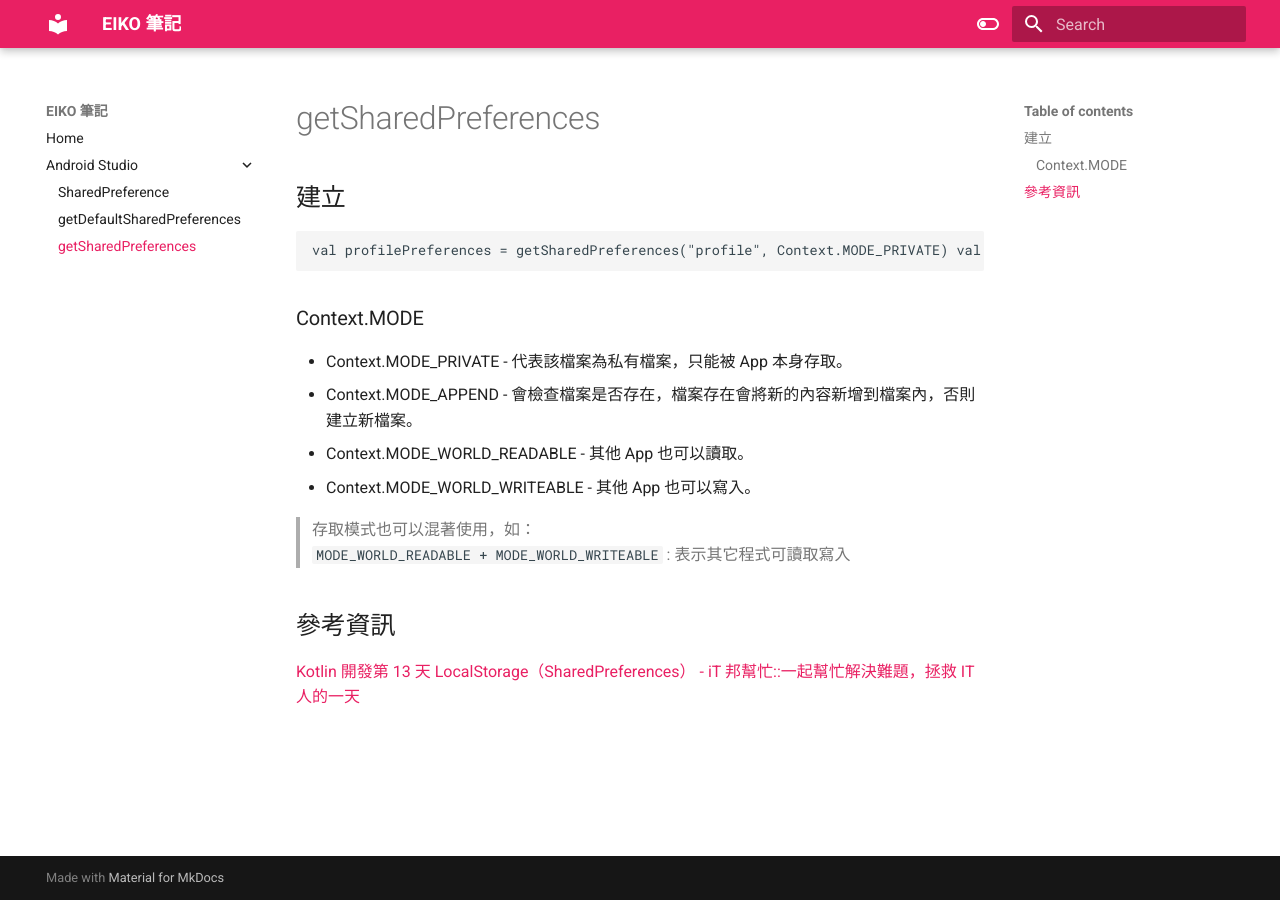
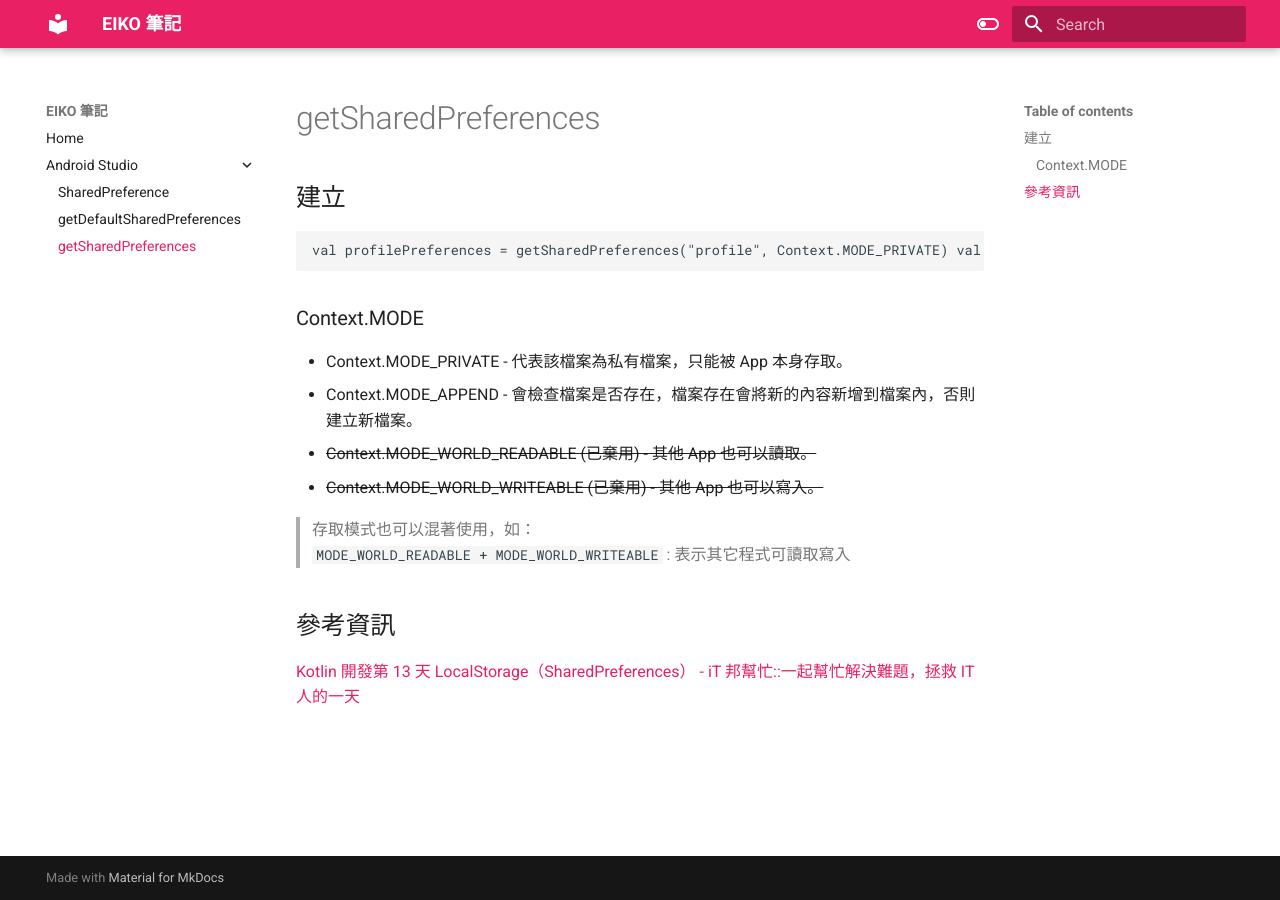
Before and after one commit to eikoSarah/obnote-publish, an MkDocs documentation site: the page built from docs/Android Studio/getSharedPreferences.md, in a window 1280 px wide. Built offline with MkDocs 1.6.1 and Material for MkDocs 9.7.7, drawn with Linux system fonts in a browser that asks for light colours.

Commit message:
改變SharedPref使用方式介紹

```diff
--- a/docs/Android Studio/getSharedPreferences.md
+++ b/docs/Android Studio/getSharedPreferences.md
@@ -7,8 +7,8 @@ val profilePreferences = getSharedPreferences("profile", Context.MODE_PRIVATE) v
 ### Context.MODE
 -   Context.MODE_PRIVATE - 代表該檔案為私有檔案，只能被 App 本身存取。
 -   Context.MODE_APPEND - 會檢查檔案是否存在，檔案存在會將新的內容新增到檔案內，否則建立新檔案。
--   Context.MODE_WORLD_READABLE - 其他 App 也可以讀取。
--   Context.MODE_WORLD_WRITEABLE - 其他 App 也可以寫入。
+-   ~~Context.MODE_WORLD_READABLE (已棄用) - 其他 App 也可以讀取。~~
+-   ~~Context.MODE_WORLD_WRITEABLE (已棄用)  - 其他 App 也可以寫入。~~
 
 >   存取模式也可以混著使用，如：
      `MODE_WORLD_READABLE + MODE_WORLD_WRITEABLE` : 表示其它程式可讀取寫入
```
Also changed, not shown: docs/Android Studio/SharedPreference.md (+5 -0 lines), docs/Android Studio/getDefaultSharedPreferences.md (+35 -0 lines).
